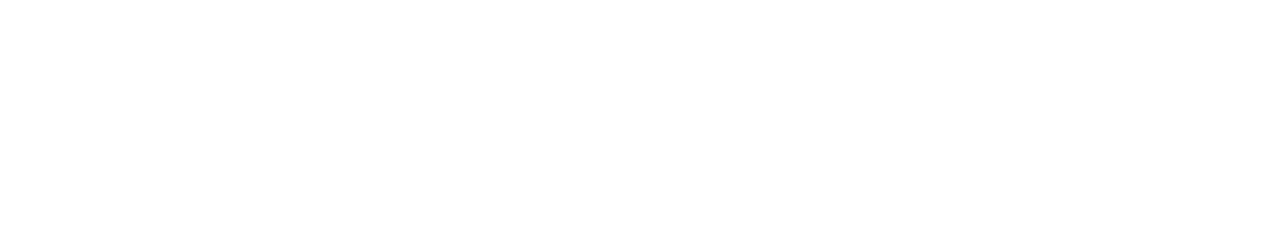
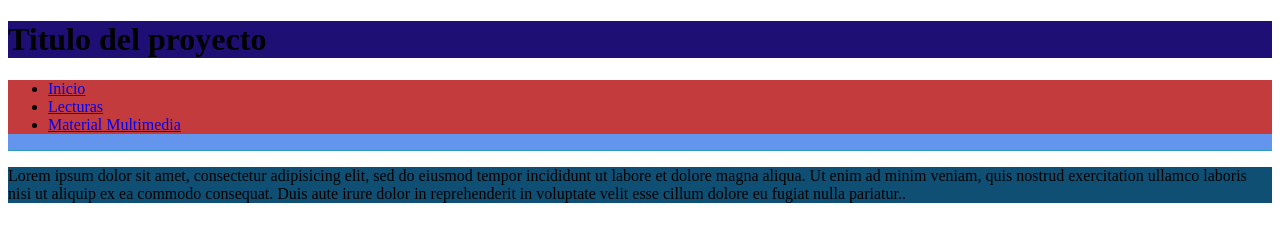
Before and after one commit to JoanPelaez/PRUEBA, a plain HTML site: page index.html in a window 1280 px wide. Drawn offline with Linux system fonts and the light colour scheme.

Commit message:
Cambios 2

```diff
--- a/index.html
+++ b/index.html
@@ -1,9 +1,24 @@
 <!DOCTYPE html>
-<html>
+<html lang="es">
+
 <head>
-	<title>Fase de Construccion</title>
+<meta charset="utf-8"/>
+<meta description="Fase de Construccion">
+<title>Fase de Construccion</title>
+<link rel="stylesheet" type="text/css" href="css/estilos.css">
 </head>
 <body>
+		<h1>Titulo del proyecto</h1>
 
+<header>
+    <nav>
+      <ul>
+        <li><a href="#Inicio">Inicio</a></li>
+        <li><a href="#Lecturas">Lecturas</a></li>
+        <li> <a href="#Multimedia">Material Multimedia</a></li>
+      </ul>
+    </nav>
+</header>
+		<p>Lorem ipsum dolor sit amet, consectetur adipisicing elit, sed do eiusmod tempor incididunt ut labore et dolore magna aliqua. Ut enim ad minim veniam, quis nostrud exercitation ullamco laboris nisi ut aliquip ex ea commodo consequat. Duis aute irure dolor in reprehenderit in voluptate velit esse cillum dolore eu fugiat nulla pariatur..</p>
 </body>
 </html>
```
